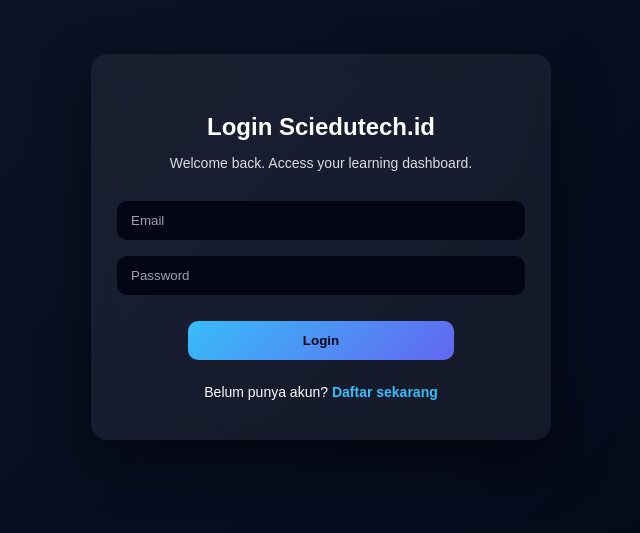
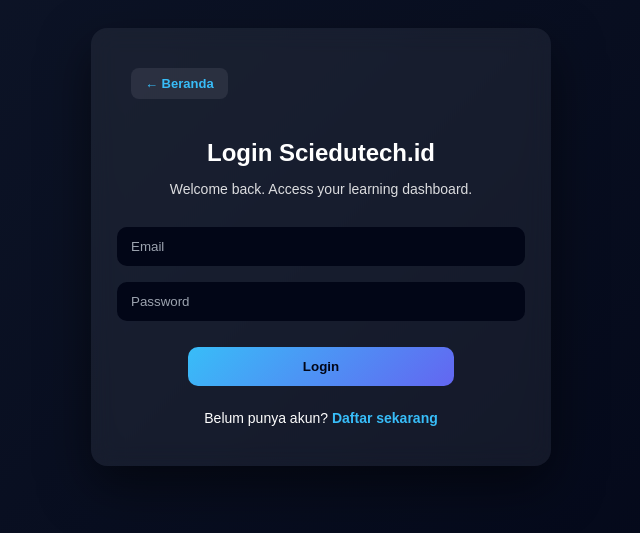
Before and after one commit to sciedutech-ai/sciedutech.id, a plain HTML site: page login.html in a window 1280 px wide. Shown: the part 153-686 px from the top of the page, without its empty margins (319-959 px from the left). Drawn offline with Linux system fonts and the light colour scheme.

Commit message:
Update login.html

```diff
--- a/login.html
+++ b/login.html
@@ -26,6 +26,23 @@
       max-width: 380px;
       box-shadow: 0 20px 50px rgba(0,0,0,0.5);
     }
+
+    .back-home-btn {
+      display: inline-block;
+      margin-bottom: 20px;
+      padding: 8px 14px;
+      border-radius: 8px;
+      background: rgba(255,255,255,0.08);
+      color: #38bdf8;
+      font-size: 13px;
+      font-weight: 600;
+      text-decoration: none;
+    }
+
+    .back-home-btn:hover {
+      background: rgba(255,255,255,0.15);
+    }
+
 
     .auth-container h2 {
       text-align: center;
@@ -100,6 +117,11 @@
 <body>
 
   <div class="auth-container">
+    <a href="index.html" class="back-home-btn">
+  ← Beranda
+</a>
+
+</a>
     <h2>Login Sciedutech.id</h2>
     <p>Welcome back. Access your learning dashboard.</p>
 
@@ -114,7 +136,8 @@
       <a href="register.html">Daftar sekarang</a>
     </div>
   </div>
+</body>
+<script type="module" src="firebase.js"></script>
+<script type="module" src="login.js"></script>
 
-  <script type="module" src="js/login.js"></script>
-</body>
 </html>
```
